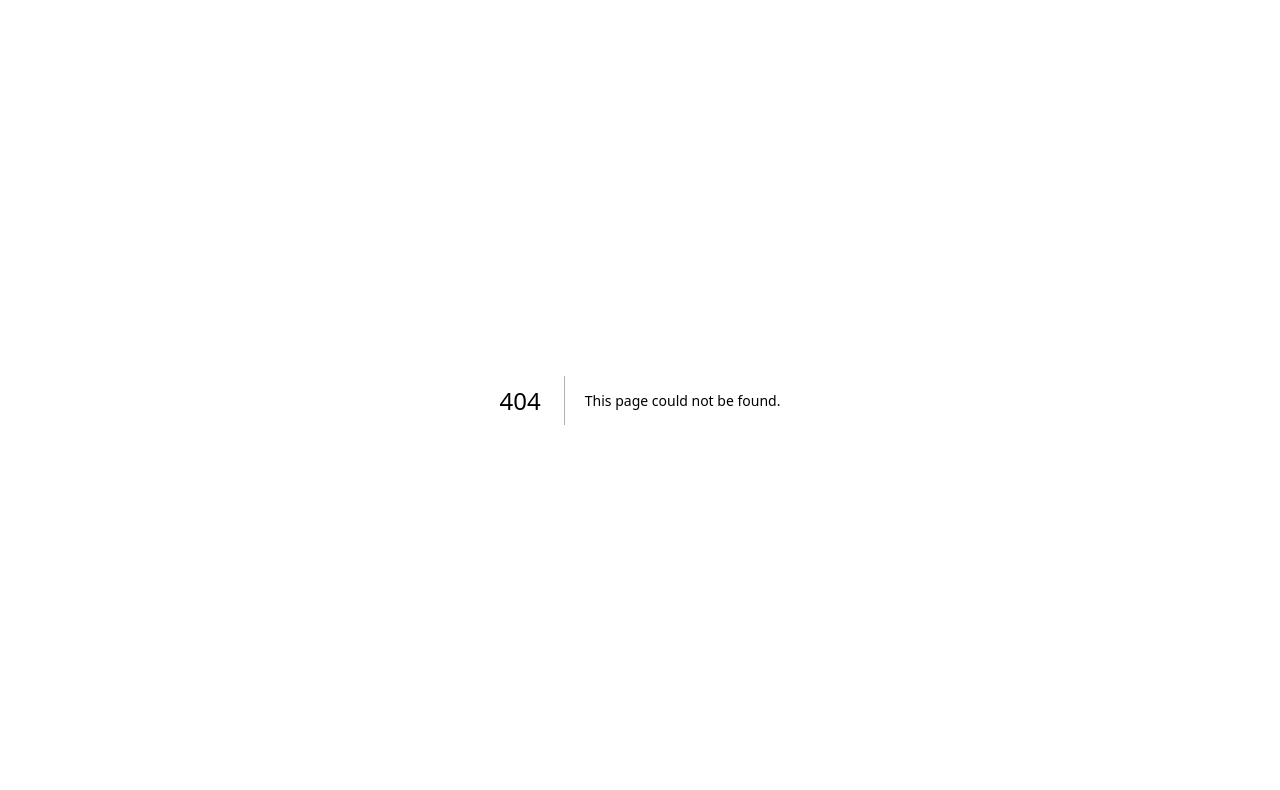
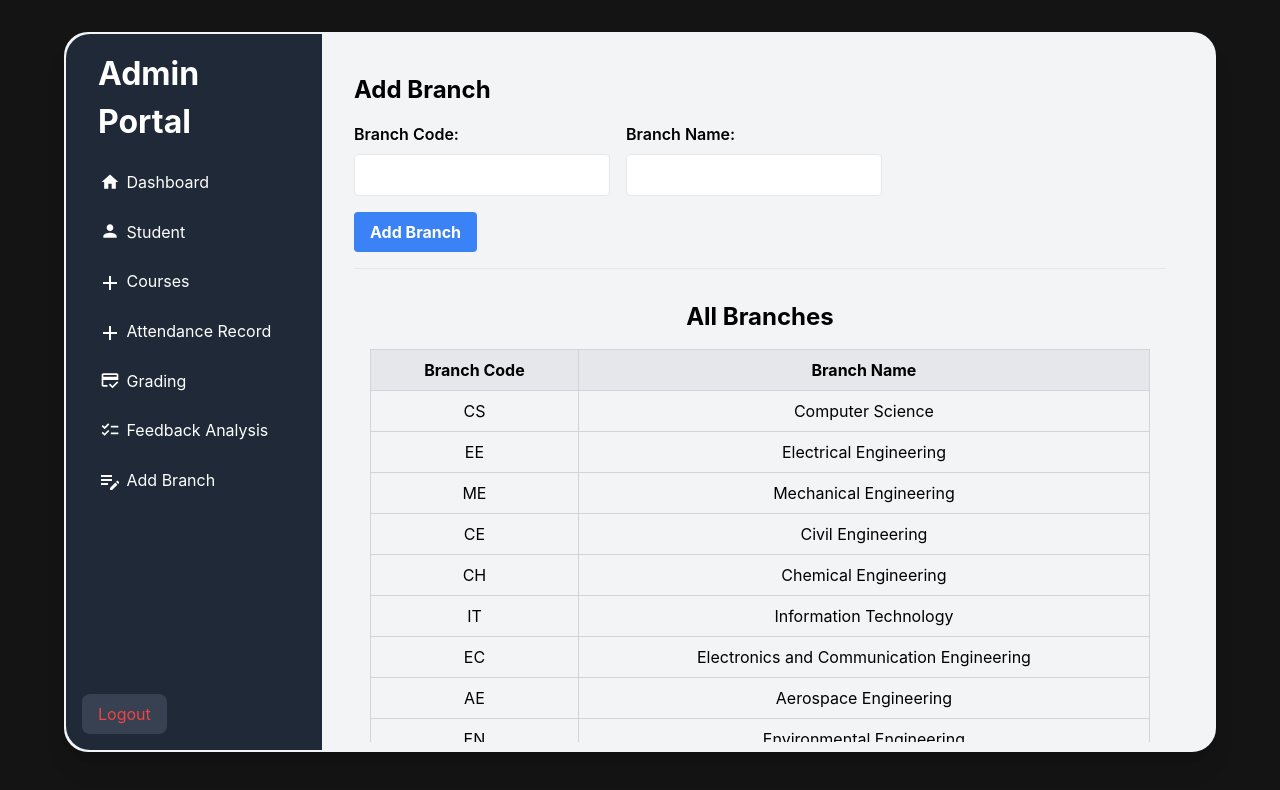
Before and after one commit to anshg03/GC-WEB, a Next.js app in the folder nextjs/: page /admin/addbranch in a window 1280 px wide. Before the commit this address had no page. Shown: the top 790 px of the page. Built offline with nearby package versions, Linux system fonts and the light colour scheme.

Commit message:
admin branch adding feature added

```diff
--- a/nextjs/components/Nav/navigationSideBar.jsx
+++ b/nextjs/components/Nav/navigationSideBar.jsx
@@ -14,6 +14,7 @@ const NavigationSideBar = () => {
     { name: "Attendance records", path: "/" },
     { name: "Grading", path: "/" },
     { name: "Feedback analysis", path: "/" },
+    {name:"Add Branch", path:"/admin/addbranch"}
   ];
 
   return (
--- /dev/null
+++ b/nextjs/pages/admin/addbranch.jsx
@@ -0,0 +1,102 @@
+import React, { useEffect, useState } from 'react';
+import Adminlayout from "../components/adminlayout"
+
+function AddBranchComponent() {
+    const [branchCode, setBranchCode] = useState('');
+    const [branchName, setBranchName] = useState('');
+    const [branches, setBranches] = useState();
+
+    const dummyBranches = [
+        { code: 'CS', name: 'Computer Science' },
+        { code: 'EE', name: 'Electrical Engineering' },
+        { code: 'ME', name: 'Mechanical Engineering' },
+        { code: 'CE', name: 'Civil Engineering' },
+        { code: 'CH', name: 'Chemical Engineering' },
+        { code: 'IT', name: 'Information Technology' },
+        { code: 'EC', name: 'Electronics and Communication Engineering' },
+        { code: 'AE', name: 'Aerospace Engineering' },
+        { code: 'EN', name: 'Environmental Engineering' },
+        { code: 'BT', name: 'Biotechnology' },
+        { code: 'MA', name: 'Mathematics' },
+        { code: 'PH', name: 'Physics' },
+        { code: 'CHM', name: 'Chemistry' },
+        { code: 'MGT', name: 'Management' },
+        { code: 'ENG', name: 'English' }
+    ];
+
+
+    useEffect(()=>{
+        setBranches(dummyBranches);
+    },[])
+
+
+    const handleBranchCodeChange = (event) => {
+        setBranchCode(event.target.value);
+    };
+
+    const handleBranchNameChange = (event) => {
+        setBranchName(event.target.value);
+    };
+
+    const handleAddBranch = () => {
+        if (branchCode.trim() !== '' && branchName.trim() !== '') {
+            const newBranch = { code: branchCode, name: branchName };
+            setBranches([...branches, newBranch]);
+            setBranchCode('');
+            setBranchName('');
+            console.log('Branch added:', newBranch);
+        }
+    };
+
+    return (
+        <div className="container mx-auto p-4">
+            <h2 className="text-2xl font-bold mb-4">Add Branch</h2>
+            <div className='flex gap-4'>
+            <div className="mb-4">
+                <label className="block mb-2 font-semibold">Branch Code:</label>
+                <input type="text" value={branchCode} onChange={handleBranchCodeChange} className="border rounded px-3 py-2 w-64" />
+            </div>
+            <div className="mb-4">
+                <label className="block mb-2 font-semibold">Branch Name:</label>
+                <input type="text" value={branchName} onChange={handleBranchNameChange} className="border rounded px-3 py-2 w-64" />
+            </div>
+            </div>
+            <button onClick={handleAddBranch} className="bg-blue-500 hover:bg-blue-700 text-white font-bold py-2 px-4 rounded">Add Branch</button>
+            <hr className="my-4" />
+            <div className="container mx-auto p-4">
+            <h2 className="text-2xl font-bold mb-4 text-center">All Branches</h2>
+            <div className="overflow-x-auto">
+                <table className="table-auto w-full border-collapse border border-gray-300">
+                    <thead>
+                        <tr>
+                            <th className="px-4 py-2 bg-gray-200 border border-gray-300">Branch Code</th>
+                            <th className="px-4 py-2 bg-gray-200 border border-gray-300">Branch Name</th>
+                        </tr>
+                    </thead>
+                    <tbody>
+                        {dummyBranches.map((branch, index) => (
+                            <tr key={index}>
+                                <td className="px-4 py-2 border border-gray-300 text-center">{branch.code}</td>
+                                <td className="px-4 py-2 border border-gray-300 text-center">{branch.name}</td>
+                            </tr>
+                        ))}
+                    </tbody>
+                </table>
+            </div>
+        </div>
+        </div>
+    );
+}
+
+
+function addbranch() {
+  return (
+    <>
+      <Adminlayout>
+        <AddBranchComponent/>
+      </Adminlayout>
+    </>
+  )
+}
+
+export default addbranch
--- /dev/null
+++ b/nextjs/pages/components/adminlayout.js
@@ -0,0 +1,66 @@
+import React from 'react'
+import Link from 'next/link'
+import {useRouter} from 'next/router'
+import AddIcon from '@mui/icons-material/Add';
+import HomeIcon from '@mui/icons-material/Home';
+import PersonIcon from '@mui/icons-material/Person';
+import CreditScoreIcon from '@mui/icons-material/CreditScore';
+import ChecklistIcon from '@mui/icons-material/Checklist';
+import EditNoteIcon from '@mui/icons-material/EditNote';
+
+function Facultylayout({children}) {
+  const router = useRouter();
+  const logoutFunction = async() => {
+
+    const logoutinput = window.confirm("Do You Want to Logout Admin ?");
+    if(logoutinput){
+      await router.push("/").then()
+    }
+  }
+
+
+  return (
+        <div className='flex items-center pt-8 justify-center w-full'>
+        <div className="flex h-[90vh] w-[90vw] bg-gray-100 rounded-3xl pr-4 shadow-xl border-2 border-gray-100">
+          {/* Sidebar */}
+          <aside className="w-12 sm:w-36 md:w-64 bg-gray-800 rounded-l-3xl px-4 overflow-auto">
+            <div className="h-full flex flex-col justify-between">
+              {/* Sidebar content */}
+              <div className="py-4">
+                <h1 className="text-white text-[32px] font-bold px-4 mb-4">Admin Portal</h1>
+                <ul className="text-white ">
+                  <li className="my-2 px-4  hover:bg-gray-700 hover:rounded-lg cursor-pointer"> <Link href="/admin/dashboard" ><div className='py-2 '><HomeIcon className='pb-1'/> Dashboard</div></Link> </li>
+                  <li className="my-2  px-4 hover:bg-gray-700 hover:rounded-lg cursor-pointer"> <Link href="/admin/profile" ><div className='py-2'><PersonIcon className='pb-1'/> Student</div></Link> </li>
+                  <li className="my-2 px-4  hover:bg-gray-700 hover:rounded-lg cursor-pointer"> <Link href='/admin/assignments' ><div className='py-2'><AddIcon/> Courses</div></Link></li>
+                  <li className="my-2 px-4  hover:bg-gray-700 hover:rounded-lg cursor-pointer"> <Link href='/admin/assignments' ><div className='py-2'><AddIcon/> Attendance Record</div></Link></li>
+                  <li className="my-2 px-4  hover:bg-gray-700 hover:rounded-lg cursor-pointer"> <Link href="/admin/grades" ><div className='py-2'><CreditScoreIcon className='pb-1'/> Grading</div></Link> </li>
+                  <li className="my-2 px-4  hover:bg-gray-700 hover:rounded-lg cursor-pointer">  <Link href="/admin/attendance" ><div className='py-2'><ChecklistIcon className='pb-1'/> Feedback Analysis</div></Link></li>
+                  <li className="my-2 px-4  hover:bg-gray-700 hover:rounded-lg cursor-pointer">  <Link href="/admin/updateprofile" ><div className='py-2'><EditNoteIcon /> Add Branch</div></Link></li>
+                </ul>
+              </div>
+              {/* Sidebar footer */}
+              <div className="flex w-full items-start justify-center flex-col py-4 gap-2">
+                {/* <button onClick={()=>{
+                  router.push("/admin/updatepassword")
+                }} className="bg-gray-700 text-white py-2 px-4 rounded-lg hover:bg-gray-600">
+                  Update Password
+                </button> */}
+                <button onClick={logoutFunction} className="bg-gray-700 text-red-500 py-2 px-4 rounded-lg hover:bg-gray-600">
+                  Logout
+                </button>
+              </div>
+            </div>
+          </aside>
+
+          {/* Main content */}
+          <main className="flex-1 p-4 overflow-auto my-2">
+
+            {children}
+
+          </main>
+        </div>
+        </div>
+  )
+}
+
+export default Facultylayout
--- a/nextjs/pages/components/landingpage.js
+++ b/nextjs/pages/components/landingpage.js
@@ -2,6 +2,7 @@ import React from 'react'
 import Link from 'next/link'
 import { PiStudent } from "react-icons/pi";
 import { FaChalkboardTeacher } from "react-icons/fa";
+import KeyboardArrowRightIcon from '@mui/icons-material/KeyboardArrowRight';
 
 function Landingpage() {
   return (
@@ -17,7 +18,7 @@ function Landingpage() {
         <p className="text-md text-gray-200 mb-4">Login to access student features.</p>
         <Link
           href="/student/studentlogin"
-          className="group relative w-full flex justify-center py-2 px-4 border border-transparent text-sm font-medium rounded-md text-white bg-indigo-600 hover:bg-indigo-700 focus:outline-none focus:ring-2 focus:ring-offset-2 focus:ring-indigo-500"
+          className="transition-all shadow-xl group relative w-full flex justify-center py-2 px-4 border border-transparent text-sm font-medium rounded-lg text-white bg-blue-600 hover:bg-blue-700 focus:outline-none hover:scale-105 focus:ring-2 focus:ring-offset-2 focus:ring-indigo-500"
         >
           Login
         </Link>
@@ -29,11 +30,19 @@ function Landingpage() {
         <p className="text-md text-gray-200 mb-4">Login to access faculty features.</p>
         <Link
           href="/faculty/facultylogin"
-          className="group relative w-full flex justify-center py-2 px-4 border border-transparent text-sm font-medium rounded-md text-white bg-indigo-600 hover:bg-indigo-700 focus:outline-none focus:ring-2 focus:ring-offset-2 focus:ring-indigo-500"
+          className=" transition-all shadow-xl group relative w-full flex justify-center py-2 px-4 border border-transparent text-sm font-medium rounded-lg text-white bg-blue-600 hover:bg-blue-700 focus:outline-none hover:scale-105 focus:ring-2 focus:ring-offset-2 focus:ring-indigo-500"
         >
           Login
         </Link>
       </div>
+
+      <div className='flex fixed top-5 right-5 shadow-xl'>
+        <Link href='/login/adminLogin'>
+        <button className='pl-4 pr-2 py-2 rounded-xl bg-blue-600 hover:bg-blue-700 hover:scale-105 transition-all'>
+          Admin Login<KeyboardArrowRightIcon/>
+        </button>
+        </Link>
+        </div>
 
 
     </div>
```
